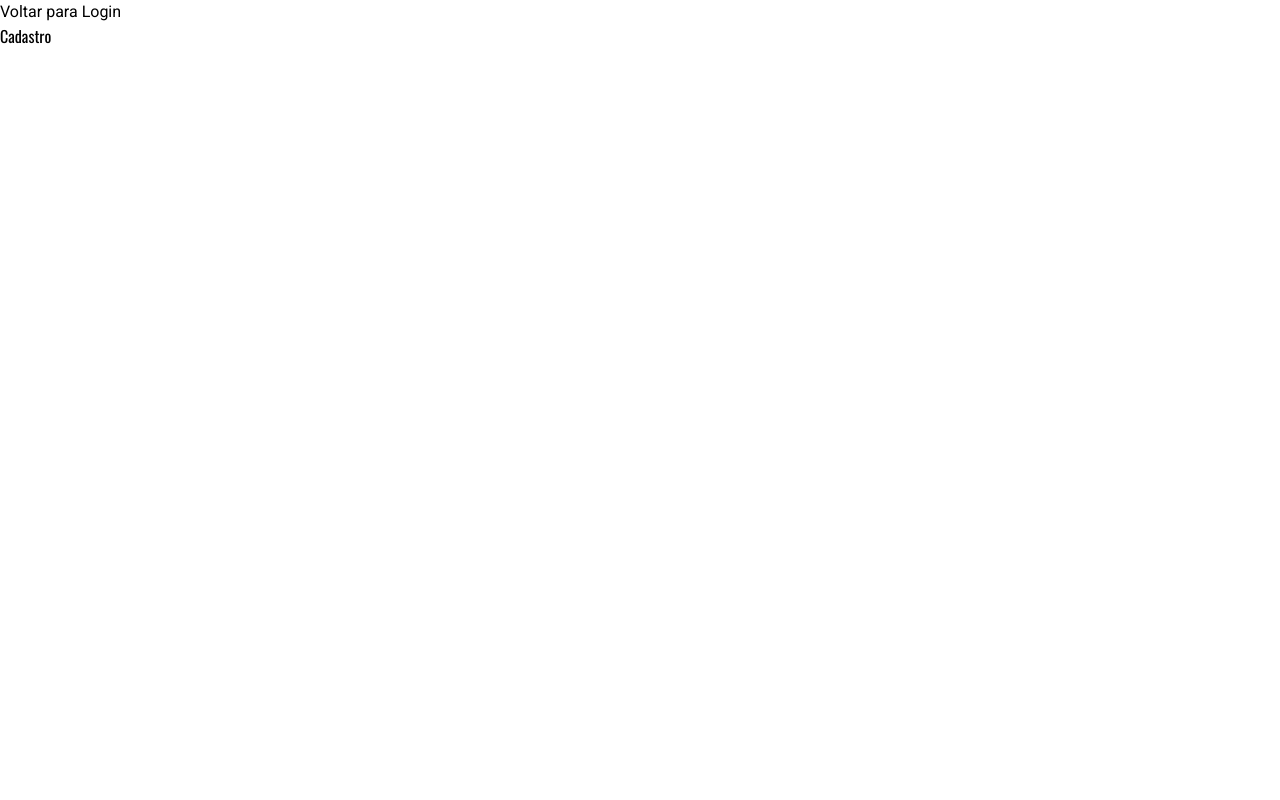
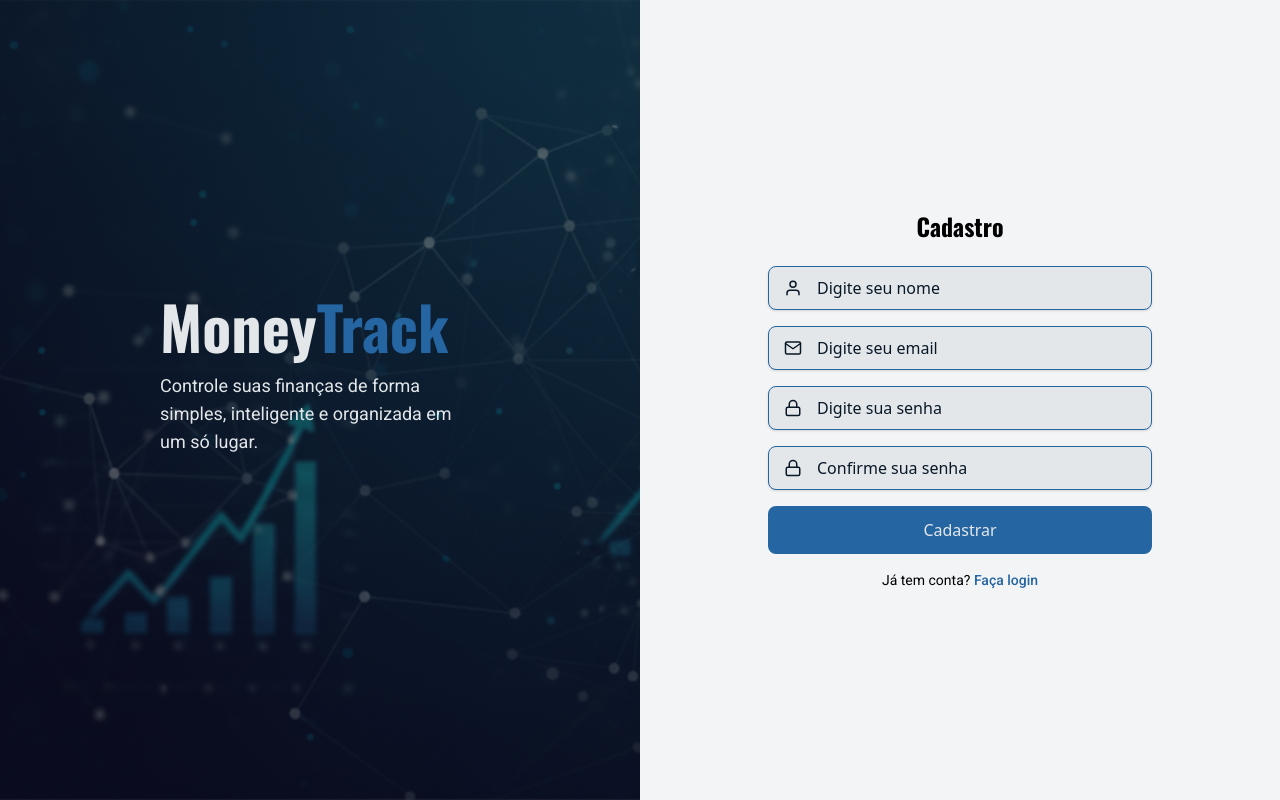
Before and after one commit to Elias700/MoneyTrack, a React (Vite) app: page /cadastro in a window 1280 px wide. Built offline with nearby package versions, Linux system fonts and the light colour scheme; a web font is replaced by a local one.

Commit message:
feat: creates Inputs component and updates registration screen

```diff
--- a/package.json
+++ b/package.json
@@ -14,6 +14,7 @@
     "lucide-react": "^0.554.0",
     "react": "^19.2.0",
     "react-dom": "^19.2.0",
+    "react-icons": "^5.5.0",
     "react-router-dom": "^7.9.6",
     "tailwindcss": "^4.1.17"
   },
--- a/src/components/UI/Buttons/Buttons.tsx
+++ b/src/components/UI/Buttons/Buttons.tsx
@@ -74,6 +74,25 @@ export function BtnEntrar() {
     );
 };
 
+export function BtnSingUp() {
+    return (
+        <button
+            className="
+            w-full h-12
+        rounded-lg
+        bg-(--color-primary-300)
+        text-(--color-neutral-200)
+        font-medium
+        hover:bg-(--color-primary-400)
+        cursor-pointer
+        transition
+      "
+        >
+            Cadastrar
+        </button>
+    );
+};
+
 
 // export function BtnCancel() {
 //     return (
--- /dev/null
+++ b/src/components/UI/Inputs/Inputs.tsx
@@ -0,0 +1,118 @@
+import { FiUser, FiMail, FiLock } from "react-icons/fi";
+
+const iconClass = `
+  absolute left-4 top-1/2 -translate-y-1/2
+  text-[var(--color-primary-500)]
+`;
+
+export function InputName() {
+  return (
+    <div className="relative">
+      <FiUser className={iconClass} size={18} />
+      <input
+        type="text"
+        id="name"
+        placeholder="Digite seu nome"
+        className="
+          block w-full h-11 pr-5 pl-12 py-2.5
+          text-base font-normal shadow-sm
+
+          text-[var(--color-primary-500)]
+          bg-[var(--color-neutral-200)]
+          border border-[var(--color-primary-300)]
+          rounded-lg
+
+          placeholder:text-[var(--color-primary-500)]
+          placeholder:opacity-100
+
+          focus:border-[var(--color-primary-500)]
+          focus:outline-none
+        "
+      />
+    </div>
+  );
+}
+
+export function InputEmail() {
+  return (
+    <div className="relative">
+      <FiMail className={iconClass} size={18} />
+      <input
+        type="email"
+        id="email"
+        placeholder="Digite seu email"
+        className="
+          block w-full h-11 pr-5 pl-12 py-2.5
+          text-base font-normal shadow-sm
+
+          text-[var(--color-primary-500)]
+          bg-[var(--color-neutral-200)]
+          border border-[var(--color-primary-300)]
+          rounded-lg
+
+          placeholder:text-[var(--color-primary-500)]
+          placeholder:opacity-100
+
+          focus:border-[var(--color-primary-500)]
+          focus:outline-none
+        "
+      />
+    </div>
+  );
+}
+
+export function InputPassword() {
+  return (
+    <div className="relative">
+      <FiLock className={iconClass} size={18} />
+      <input
+        type="password"
+        id="password"
+        placeholder="Digite sua senha"
+        className="
+          block w-full h-11 pr-5 pl-12 py-2.5
+          text-base font-normal shadow-sm
+
+          text-[var(--color-primary-500)]
+          bg-[var(--color-neutral-200)]
+          border border-[var(--color-primary-300)]
+          rounded-lg
+
+          placeholder:text-[var(--color-primary-500)]
+          placeholder:opacity-100
+
+          focus:border-[var(--color-primary-500)]
+          focus:outline-none
+        "
+      />
+    </div>
+  );
+}
+
+export function InputPasswordConfirm() {
+  return (
+    <div className="relative">
+      <FiLock className={iconClass} size={18} />
+      <input
+        type="password"
+        id="passwordConfirm"
+        placeholder="Confirme sua senha"
+        className="
+          block w-full h-11 pr-5 pl-12 py-2.5
+          text-base font-normal shadow-sm
+
+          text-[var(--color-primary-500)]
+          bg-[var(--color-neutral-200)]
+          border border-[var(--color-primary-300)]
+          rounded-lg
+
+          placeholder:text-[var(--color-primary-500)]
+          placeholder:opacity-100
+
+          focus:border-[var(--color-primary-500)]
+          focus:outline-none
+        "
+      />
+    </div>
+  );
+}
--- a/src/pages/SingIn/SingIn.tsx
+++ b/src/pages/SingIn/SingIn.tsx
@@ -67,8 +67,6 @@ const SingIn = () => {
                                 focus:outline-none
                             "
                         />
-
-
                     </div>
 
                     <div className="relative text-gray-500 focus-within:text-gray-900 mb-2">
@@ -97,7 +95,6 @@ const SingIn = () => {
                                 focus:outline-none
                             "
                         />
-
                     </div>
 
                     <div className="flex justify-start w-full mb-6">
--- a/src/pages/SingUp/SingUp.tsx
+++ b/src/pages/SingUp/SingUp.tsx
@@ -1,17 +1,59 @@
-import { useNavigate } from "react-router-dom";
+import bgLogin from "../../assets/Login-background.png";
+import {
+    InputName,
+    InputEmail,
+    InputPassword,
+    InputPasswordConfirm
+} from "../../components/UI/Inputs/Inputs";
+import { BtnSingUp } from "../../components/UI/Buttons/Buttons";
 
 const SingUp = () => {
+    return (
+        <div className="flex h-screen w-full">
 
-    const navigate = useNavigate();
+            <div
+                className="w-1/2 relative bg-cover bg-center bg-no-repeat flex items-center justify-center"
+                style={{
+                    backgroundImage: `url(${bgLogin})`,
+                }}
+            >
+                {/* Overlay escuro */}
+                <div className="absolute inset-0 bg-black/50" />
 
-    return (
-        <div>
-            <p onClick={()=> navigate("/login")}>Voltar para Login</p>
-            <h1>
-                Cadastro
-            </h1>
+                <div className="relative z-10 text-white px-8 w-full max-w-sm mb-12">
+                    <h1 className="text-6xl font-bold flex items-center text-(--color-neutral-200)">
+                        Money<span className="text-(--color-primary-300)">Track</span>
+                    </h1>
+                    <p className="text-lg text-(--color-neutral-200) self-start mt-4">
+                        Controle suas finanças de forma simples, inteligente
+                        e organizada em um só lugar.
+                    </p>
+                </div>
+            </div>
+
+            <div className="w-1/2 flex flex-col justify-center items-center p-16 bg-gray-100">
+                <h1 className="text-2xl font-bold mb-6">
+                    Cadastro
+                </h1>
+
+                <form className="w-full max-w-sm flex flex-col gap-4">
+                    <InputName />
+                    <InputEmail />
+                    <InputPassword />
+                    <InputPasswordConfirm />
+                    <BtnSingUp />
+                </form>
+
+                <p className="mt-4 text-sm">
+                    Já tem conta?{" "}
+                    <a href="/login" className="text-(--color-primary-300) font-medium">
+                        Faça login
+                    </a>
+                </p>
+            </div>
+
         </div>
-    )
+    );
 };
 
 export default SingUp;
```
Also changed, not shown: 1 other file (tests, documents, lock files or other folders).
